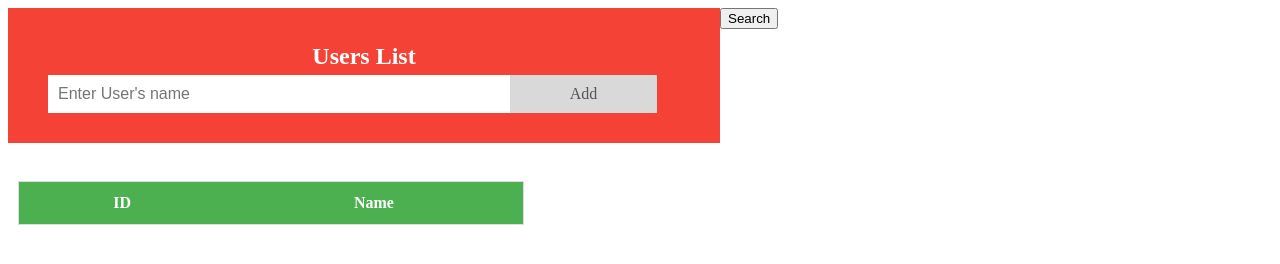
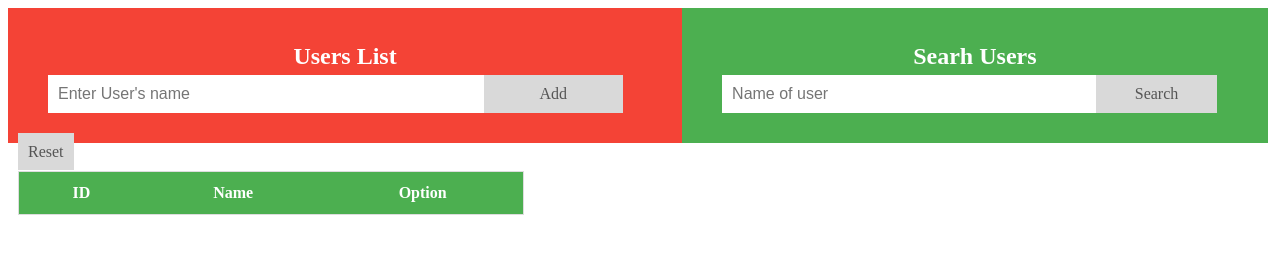
Before and after one commit to nguyennhatthuan3011/crud-simple, a plain HTML site: page index.html in a window 1280 px wide. Drawn offline with Linux system fonts and the light colour scheme; no server answers.

Commit message:
search, reset list

```diff
--- a/index.html
+++ b/index.html
@@ -19,20 +19,27 @@
             <span onclick="savePost()" class="saveBtn" id="Edit">Save Edit</span>
         </div>
         <div class="search">
-            <input type="text" id="find" />
-            <button onclick="searchPost()">Search</button>
+            <h2 style="margin:5px">Searh Users</h2>
+            <input type="text" id="find" placeholder="Name of user" />
+            <span onclick="searchPost()" class="searchBtn" id="Search">Search</span>
+            <!-- <button onclick="searchPost()">Search</button> -->
         </div>
     </div>
+
 
     <!-- list users -->
 
 
     <div>
+        <div class="reset">
+            <span onclick="resetPost()" class="resetBtn" id="reset">Reset</span>
+        </div>
         <div class="list">
             <table class="users">
                 <tr>
                     <th>ID</th>
                     <th>Name</th>
+                    <th colspan="3">Option</th>
                 </tr>
                 <tbody id="posts">
 
@@ -58,7 +65,7 @@
         </div>
 
         <!-- search users -->
-
+        <!--
         <div class="search_user">
             <p class="no_search" id="no_search"></p>
             <div class="search_detail" id="search_detail">
@@ -72,8 +79,8 @@
 
                     </tbody>
                 </table>
-            </div>
-        </div>
+            </div> -->
+    </div>
     </div>
 
 </body>
--- a/script.js
+++ b/script.js
@@ -95,8 +95,11 @@ getTodos = function(id) {
     callApi('todos?userId=' + id, 'GET')
         .then(function(response) {
             if (response.length > 0) {
+                // document.getElementById("no_user").style.display = 'none';
+                // document.getElementById("search_user").style.display = 'none';
+                document.getElementById("todos_list").style.display = 'block';
                 document.getElementById("task").style.display = 'block';
-                document.getElementById("no_user").style.display = 'none'
+                document.getElementById("no_user").style.display = 'none';
                 let template = '';
                 for (i = 0; i < response.length; i++) {
                     template += '<tr>';
@@ -118,31 +121,34 @@ getTodos = function(id) {
 // SEARCH POST
 searchPost = function() {
 
-    let $el = document.getElementById("detail_list")
+    let $el = document.getElementById("posts")
     var username = document.getElementById("find").value;
 
     callApi('users?name=' + username, 'GET')
         .then(function(response) {
             console.log(response)
             if (response.length > 0) {
-                document.getElementById("no_user").style.display = 'none'
-                document.getElementById("search_detail").style.display = 'block'
+                document.getElementById("todos_list").style.display = 'none'
                 let template = '';
                 for (i = 0; i < response.length; i++) {
                     template += '<tr>';
                     template += '<td>' + response[i].id + '</td>';
-                    template += '<td>' + response[i].username + '</td>';
-                    template += '<td>' + response[i].email + '</td>';
+                    template += '<td>' + response[i].name + '</td>';
+                    template += '<td class="colEdit"><button class="editBtn" onclick="editPost(' + response[i].id + ')">Edit</button></td>';
+                    template += `<td class="colDel"><button id="delBtn" onclick="deletePost('${response[i].id}')">Delete</button></td>`;
+                    template += '<td class="colEdit"><button class="detailBtn" onclick="getTodos(' + response[i].id + ')">Detail</button></td>';
                     template += '</tr>'
                 }
                 $el.innerHTML = template;
-            } else {
-                document.getElementById("todos_list").style.display = 'none'
-                document.getElementById("search_detail").style.display = 'none'
-                document.getElementById("no_search").style.display = 'block'
-                document.getElementById("no_search").style.display = "Can not find user"
             }
         })
+}
+
+// RESET POST
+
+resetPost = function() {
+    document.getElementById("todos_list").style.display = 'none'
+    showListPosts();
 }
 
 
--- a/style.css
+++ b/style.css
@@ -4,7 +4,7 @@
         background-color: #f44336;
         float: left;
         left: 50%;
-        width: 50%;
+        width: 47%;
         padding: 30px 40px;
         color: white;
         text-align: center;
@@ -66,6 +66,54 @@
 
     .saveBtn {
         display: none;
+    }
+    /* search users */
+
+    .search {
+        background-color: #4CAF50;
+        float: left;
+        left: 50%;
+        width: 40%;
+        /* height: 75px; */
+        padding: 30px 40px;
+        color: white;
+        text-align: center;
+    }
+    /* search button */
+
+    .searchBtn {
+        padding: 10px;
+        width: 20%;
+        background: #d9d9d9;
+        color: #555;
+        float: left;
+        text-align: center;
+        font-size: 16px;
+        cursor: pointer;
+        transition: 0.3s;
+        border-radius: 0;
+    }
+
+    .searchBtn:hover {
+        background-color: #bbb;
+    }
+    /* reset button */
+
+    .resetBtn {
+        margin: 10px;
+        padding: 10px;
+        width: 20%;
+        background: #d9d9d9;
+        color: #555;
+        text-align: center;
+        font-size: 16px;
+        cursor: pointer;
+        transition: 0.3s;
+        border-radius: 0;
+    }
+
+    .resetBtn:hover {
+        background-color: #bbb;
     }
     /* table list  */
 
@@ -156,7 +204,7 @@
         display: block
     }
     /* table detail_list */
-
+    /*
     .detail_list {
         border-collapse: collapse;
         border-spacing: 0;
@@ -202,4 +250,4 @@
 
     .no_search {
         display: none;
-    }
+    } */
```
